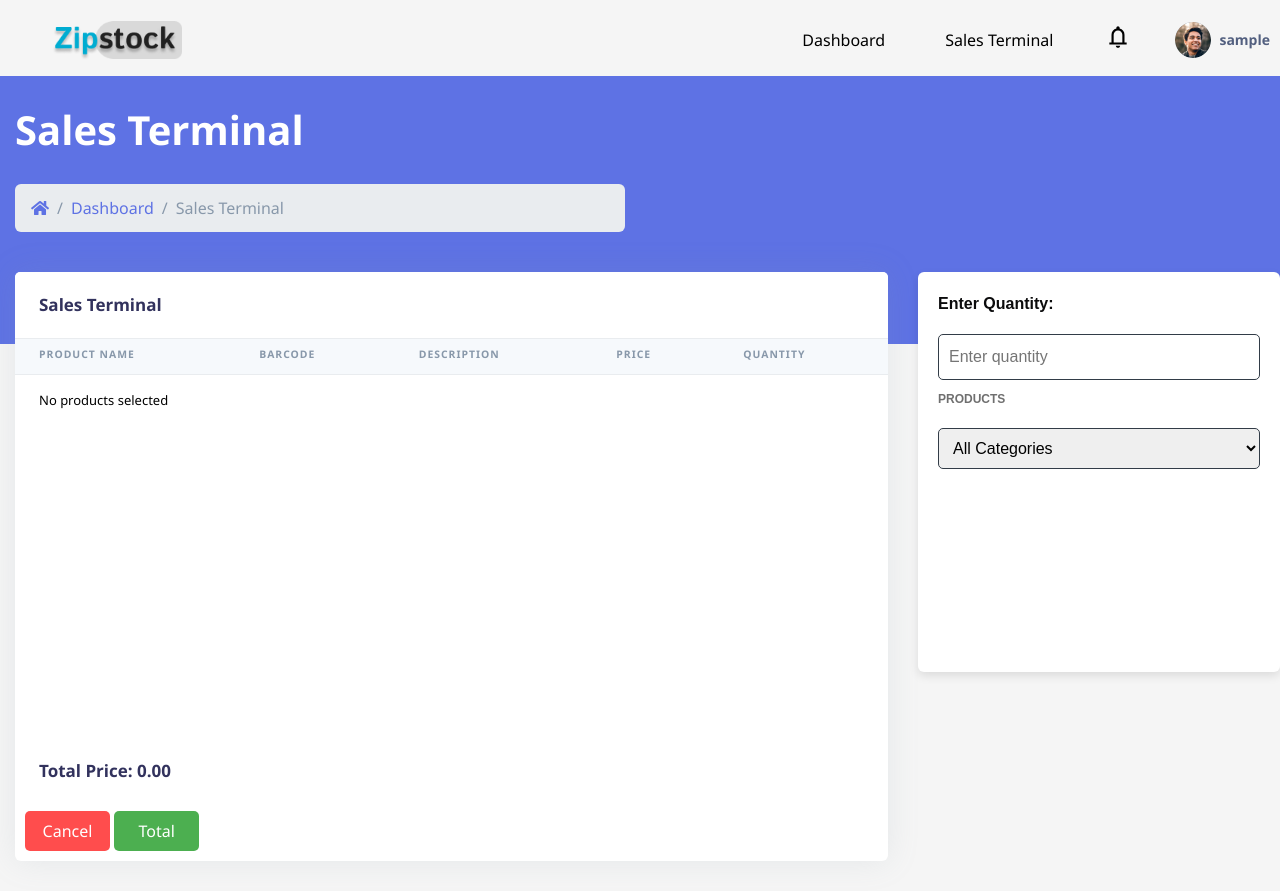
After one commit to roxyukipookie/inventory-management-system, a Django app: page /sales/new_sales_terminal/ in a window 1280 px wide. The commit adds this page. Run offline with Django 5.2, Linux system fonts and the light colour scheme; the visitor is signed in with stand-in values (Sample User, id 1); data that the repository does not hold is empty; some libraries are stand-ins or nearby versions.

Commit message:
few changes

```diff
--- a/stock_inventory/dashboard/templates/base.html
+++ b/stock_inventory/dashboard/templates/base.html
@@ -40,7 +40,7 @@
               d="m256-200-56-56 224-224-224-224 56-56 224 224 224-224 56 56-224 224 224 224-56 56-224-224-224 224Z" />
           </svg></a></li>
       <li><a href="{% url 'dashboard_view' %}">Dashboard</a></li>
-      <li><a href="{% url 'sales_terminal' %}">Sales Terminal</a></li>
+      <li><a href="{% url 'new_sales_terminal' %}">Sales Terminal</a></li>
 
       {% if request.user.is_owner %}
         <li><a href="{% url 'inventory' %}">Inventory</a></li>
@@ -52,7 +52,7 @@
     <ul>
       <li><img class="logo" src="{% static 'images/LOGO.png' %}" /></li>
       <li class="hideNavbar"><a href="{% url 'dashboard_view' %}">Dashboard</a></li>
-      <li class="hideNavbar"><a href="{% url 'sales_terminal' %}">Sales Terminal</a></li>
+      <li class="hideNavbar"><a href="{% url 'new_sales_terminal' %}">Sales Terminal</a></li>
       {% if request.user.is_owner %}
         <li class="hideNavbar"><a href="{% url 'inventory' %}">Inventory</a></li>
         <li class="hideNavbar"><a href="{% url 'history' %}">History</a></li>
--- /dev/null
+++ b/stock_inventory/sales/templates/new_sales_terminal.html
@@ -0,0 +1,117 @@
+{% extends 'base.html' %}
+{% load static %}
+
+{% block title %} Tables {% endblock title %}
+
+{% block content %}
+<div class="header bg-primary pb-6">
+    <div class="container-fluid">
+      <div class="header-body">
+        <div class="row align-items-center py-4">
+          <div class="col-lg-6 col-7">
+            <!-- Dynamic Table Title -->
+            <h6 class="h2 text-white d-inline-block mb-4 fs-1" id="tableTitle">Sales Terminal</h6>
+            <ol class="breadcrumb breadcrumb-links breadcrumb-dark">
+              <li class="breadcrumb-item">
+                <a href="{% url 'dashboard_view' %}"><i class="fas fa-home"></i></a>
+              </li>
+              <li class="breadcrumb-item"><a href="{% url 'dashboard_view' %}">Dashboard</a></li>
+              <li class="breadcrumb-item active" aria-current="page">Sales Terminal</li>
+            </ol>
+          </div>
+        </div>
+      </div>
+    </div>
+  </div>
+
+  <!-- Page content -->
+  <div class="container-fluid mt--6">
+    <div class="row">
+      <div class="col">
+        <div class="card">
+          <!-- Card header -->
+          <div class="card-header border-0 d-flex justify-content-between align-items-center">
+            <h3 class="mb-0">Sales Terminal</h3>
+        </div>
+          <!-- Light table -->
+          <div class="table-responsive">
+            <table class="table align-items-center table-flush">
+              <thead class="thead-light">
+                <tr>
+                  <th scope="col">Product Name</th>
+                  <th scope="col">Barcode</th>
+                  <th scope="col">Description</th>
+                  <th scope="col">Price</th>
+                  <th scope="col">Quantity</th>
+                </tr>
+              </thead>
+              <tbody class="list">
+                {% if sales_products %}
+                {% for product in sales_products %}
+                <tr>
+                    <td>{{ product.name }}</td>
+                    <td>{{ product.barcode }}</td>
+                    <td>{{ product.description }}</td>
+                    <td>{{ product.price }}</td>
+                    <td>{{ product.quantity }}</td>
+                </tr>
+                {% endfor %}
+                {% else %}
+                <tr id="noProductRow">
+                    <td colspan="5">No products selected</td>
+                </tr>
+                {% endif %}
+            </tbody>
+            </table>
+          </div>
+
+        <div class="card-header border-0 d-flex justify-content-between align-items-center">
+            <h3 >Total Price: {{ total_price }}</h3>
+        </div>
+        <footer class="footer-btns">
+            <button class="fbtn" id="cncl" type="button" onclick="location.href='{% url 'clear_sales_terminal' %}'">Cancel</button>
+            <button class="fbtn" id="totl" type="button" onclick="location.href=' {% url 'process_total' %} '">Total</button>
+        </footer>
+        </div>
+      </div>
+
+    <div class="menu"> <!--Menu Tab-->
+        <div class="quantity-input">
+            <label for="quantityInput"><strong>Enter Quantity:</strong></label>
+            <form method="post" action="{% url 'add_to_sales_terminal' %}">
+                {% csrf_token %}
+                <input type="number" id="quantityInput" name="quantity" placeholder="Enter quantity" min="1" required>
+                <input type="hidden" id="productSelected" name="barcode">
+            </form>
+        </div>
+
+        <div class="category_tab">
+            <section class="filter-option">
+                <h2>PRODUCTS</h2>
+                <form method="get" action="{% url 'new_sales_terminal' %}">
+                    <select name="category" onchange="this.form.submit()">
+                        <option value="">All Categories</option>
+                        {% for category in categories %}
+                        <option value="{{ category.id }}" {% if selected_category and selected_category|stringformat:"i" == category.id|stringformat:"i" %}selected{% endif %}>
+                            {{ category.name }}
+                        </option>
+                        {% endfor %}
+                    </select>
+                </form>
+            </section>
+
+            <table class="product-table">
+                <tbody>
+                    {% for product in products %}
+                        <button type="button" class="product-button" onclick="selectProduct('{{ product.barcode}}')">
+                            {{ product.name }}
+                        </button>
+                    {% endfor %}
+                </tbody>
+            </table>
+
+        </div>
+    </div> <!--Menu Tab-->
+    </div>
+  </div>
+{% endblock content %}
--- a/stock_inventory/sales/urls.py
+++ b/stock_inventory/sales/urls.py
@@ -2,7 +2,7 @@ from django.urls import path
 from . import views
 
 urlpatterns = [
-    path('sales_terminal/', views.sales_terminal, name='sales_terminal'),
+    path('new_sales_terminal/', views.new_sales_terminal, name="new_sales_terminal"),
     path('add_to_sales_terminal/', views.add_to_sales_terminal, name='add_to_sales_terminal'),
     path('clear_sales_terminal/', views.clear_sales_terminal, name='clear_sales_terminal'),
     path('process_total/', views.process_total, name="process_total"),
--- a/stock_inventory/sales/views.py
+++ b/stock_inventory/sales/views.py
@@ -11,7 +11,7 @@ from decimal import Decimal
 import json
 
 # Sales_terminal View
-def sales_terminal(request):
+"""def sales_terminal(request):
     # Get the logged-in user
     user = request.user
 
@@ -44,7 +44,7 @@ def sales_terminal(request):
         "sales_products": products_in_terminal,
         "total_price": total_price,
     }
-    return render(request, "sales_terminal.html", context)
+    return render(request, "sales_terminal.html", context)"""
 
 #Logic for product selection
 @csrf_protect
@@ -68,17 +68,17 @@ def add_to_sales_terminal(request):
         price = request.POST.get("price")
 
         # Initialize sales terminal session if it doesn't exist
-        if "sales_terminal" not in request.session:
-            request.session["sales_terminal"] = []
+        if "new_sales_terminal" not in request.session:
+            request.session["new_sales_terminal"] = []
 
-        sales_terminal = request.session["sales_terminal"]
+        new_sales_terminal = request.session["new_sales_terminal"]
 
         # Convert price from Decimal to float
         price = float(product.price)
 
         # Check if the product already exists in the sales terminal
         product_exists = False
-        for item in sales_terminal:
+        for item in new_sales_terminal:
             if item["barcode"] == product.barcode:  # Check by unique barcode
                 item["quantity"] += quantity
                 product_exists = True
@@ -86,7 +86,7 @@ def add_to_sales_terminal(request):
 
         # If the product doesn't exist, add it to the session
         if not product_exists:
-            sales_terminal.append({
+            new_sales_terminal.append({
                 "name": product.name,
                 "barcode": product.barcode,
                 "description": product.description,
@@ -96,25 +96,25 @@ def add_to_sales_terminal(request):
 
         # Mark the session as modified and redirect
         request.session.modified = True
-        return redirect("sales_terminal")
+        return redirect("new_sales_terminal")
 
-    return redirect("sales_terminal")
+    return redirect("new_sales_terminal")
 
 
 # CLear Btn
 def clear_sales_terminal(request):
     # Remove sales terminal data from the session
-    if "sales_terminal" in request.session:
-        del request.session["sales_terminal"]
-    return redirect("sales_terminal")  # Redirect back to the sales terminal page
+    if "new_sales_terminal" in request.session:
+        del request.session["new_sales_terminal"]
+    return redirect("new_sales_terminal")  # Redirect back to the sales terminal page
 
 # Total Btn
 def process_total(request):
     # Ensure sales_terminal exists in session
-    sales_terminal = request.session.get("sales_terminal", [])
+    sales_terminal = request.session.get("new_sales_terminal", [])
     if not sales_terminal:
         messages.error(request, "Sales terminal is empty. Cannot process total.")
-        return redirect("sales_terminal")
+        return redirect("new_sales_terminal")
 
     # Loop through sales_terminal and update database quantities
     for item in sales_terminal:
@@ -140,18 +140,50 @@ def process_total(request):
                     request,
                     f"Not enough stock for {product.name}. Available: {product.quantity}, Required: {item['quantity']}"
                 )
-                return redirect("sales_terminal")
+                return redirect("new_sales_terminal")
         except Product.DoesNotExist:
             messages.error(request, f"Product with barcode {item['barcode']} not found.")
-            return redirect("sales_terminal")
+            return redirect("new_sales_terminal")
 
     # Clear sales terminal after processing
-    del request.session["sales_terminal"]
+    del request.session["new_sales_terminal"]
     request.session.modified = True
 
     messages.success(request, "Sales terminal processed successfully!")
-    return redirect("sales_terminal")
+    return redirect("new_sales_terminal")
 
 
 def new_sales_terminal(request):
-    return render(request, 'new_sales_terminal.html')
+    # Get the logged-in user
+    user = request.user
+
+    # Get the owner of the logged-in staff, if applicable
+    try:
+        user_profile = UserProfile.objects.get(user=user)
+        owner = user_profile.owner  # The owner linked to the staff
+    except UserProfile.DoesNotExist:
+        # If the user is not staff or no owner exists, assume the user is the owner
+        owner = user
+
+    products_in_terminal = request.session.get("new_sales_terminal", [])
+    selected_category = request.GET.get("category", None)
+    categories = Category.objects.filter(products__owner=owner).distinct()
+
+    total_price = Decimal("0.00")
+
+    for product in products_in_terminal:
+        total_price += Decimal(product["price"] * product["quantity"])
+
+    if selected_category:
+        products = Product.objects.filter(category_id=selected_category, owner=owner)
+    else:
+        products = Product.objects.filter(owner=owner)
+
+    context = {
+        "categories": categories,
+        "selected_category": selected_category,
+        "products": products,
+        "sales_products": products_in_terminal,
+        "total_price": total_price,
+    }
+    return render(request, "new_sales_terminal.html", context)
--- a/stock_inventory/static/assets/base_style.css
+++ b/stock_inventory/static/assets/base_style.css
@@ -6,13 +6,13 @@
 
 body{ /*body styles*/
   min-height: 100vh;
-  background-color: white;
+  background-color: whitesmoke;
   font-family: 'Segoe UI', Tahoma, Geneva, Verdana, sans-serif;
 }
 
 nav{ /*nav styles*/
   top: 10px;
-  background-color: white;
+  background-color: whitesmoke;
   width: 100%;
   position: relative;
 }
--- a/stock_inventory/static/sales_css/new_sales_terminal.css
+++ b/stock_inventory/static/sales_css/new_sales_terminal.css
@@ -1,51 +1,22 @@
-.header-custom {
-    position: relative;
-    background-color: var(--primary);
-    padding-top: 4rem;
-    padding-bottom: 4rem;
-    display: flex;
-    align-items: center;
-    width: 100%;
-    height: 25vh;
-    z-index: 1;
+.table-responsive{
+    min-height: 50vh;
+    overflow: auto;
+    flex-shrink: 1;
 }
 
-.sales_term_cont {
-    position: absolute;
-    display: grid;
-    grid-template-columns: 2fr 1fr; /* 60%-30% ratio */
-    top: 25%;
-    z-index: 2;
-    width: 100%;
-    gap: 20px;
+.menu{
+    max-height: 50vh;
+    overflow: auto;
+    flex-shrink: 1;
 }
 
-.sales-terminal {
-    background-color: white;
-    border-radius: 7px;
-    min-width: 60%;
-    min-height: 72vh;
-    margin-left: 20px;
-    box-shadow: 0 4px 10px rgba(0, 0, 0, 0.1);
+.footer-btns{
+    padding-left: 10px;
+    padding-bottom: 10px;
 }
 
-.products-tab {
-    background-color: white;
-    border-radius: 7px;
-    min-width: 30%;
-    min-height: 72vh;
-    margin-right: 20px;
-    box-shadow: 0 4px 10px rgba(0, 0, 0, 0.1);
+.product-button{
+    border: none;
+    flex-wrap: nowrap;
+
 }
-
-@media (max-width: 768px) {
-    .sales_term_cont {
-        grid-template-columns: 1fr; /* Stack vertically */
-        gap: 10px;
-    }
-
-    .sales-terminal, .products-tab {
-        min-width: 100%;
-        margin: 0;
-    }
-}
--- a/stock_inventory/static/sales_css/sales_terminal.css
+++ b/stock_inventory/static/sales_css/sales_terminal.css
@@ -122,6 +122,7 @@
   align-content: flex-end;
   gap: 20px;
   margin-top: auto;
+  padding-left: 20px;
 }
 
 .fbtn{
```
Also changed, not shown: stock_inventory/accounts/templates/accounts/login.html (+5 -5 lines), stock_inventory/inventory/templates/new_inventory.html (+0 -14 lines).
